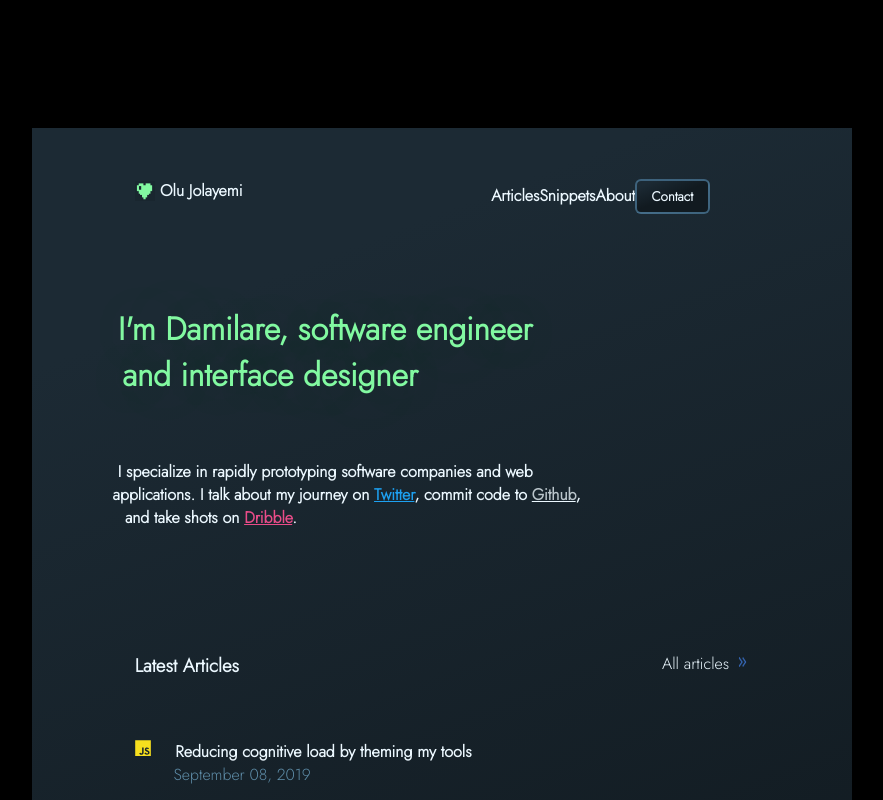
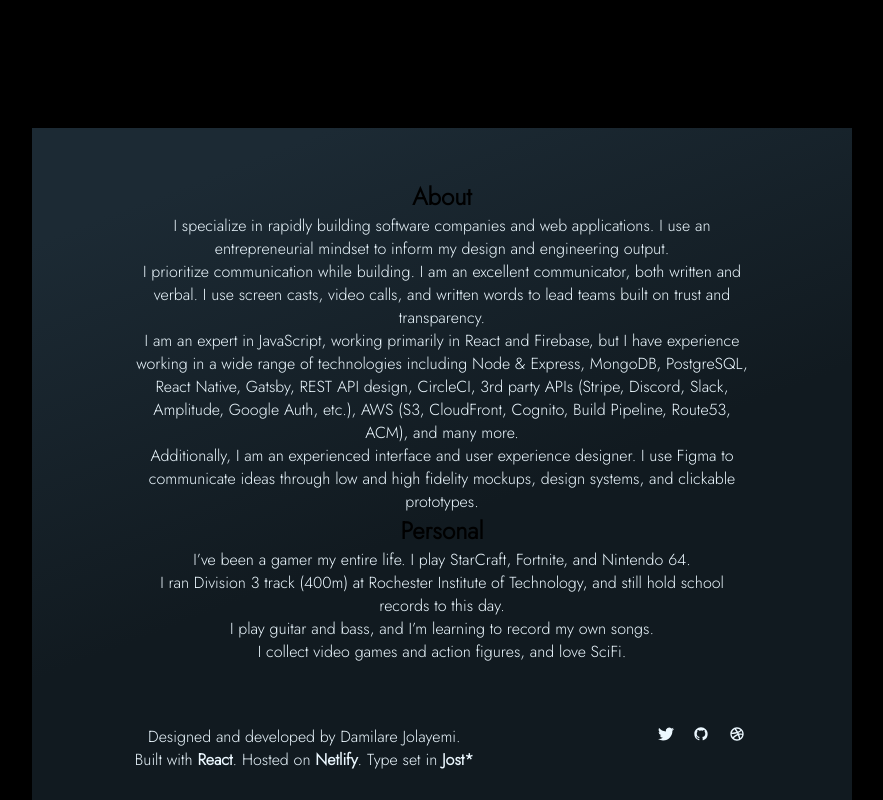
Before and after one commit to olu-damilare/PseudoPortfolio, a React (Create React App) app: page / in a window 1280 px wide. Shown: the top 800 px of the page, without its empty margins (198-1081 px from the left). Built offline with nearby package versions, Linux system fonts and the light colour scheme.

Commit message:
changed rendered component

```diff
--- a/src/index.js
+++ b/src/index.js
@@ -2,12 +2,16 @@ import React from 'react';
 import ReactDOM from 'react-dom';
 import './index.css';
 import App from './App';
+import Articles from './articles';
+import About from './about';
 
 
 
 ReactDOM.render(
   <React.StrictMode>
-    <App />
+    {/* <App /> */}
+    <About />
+    {/* <Articles /> */}
   </React.StrictMode>,
   document.getElementById('root')
 );
```
